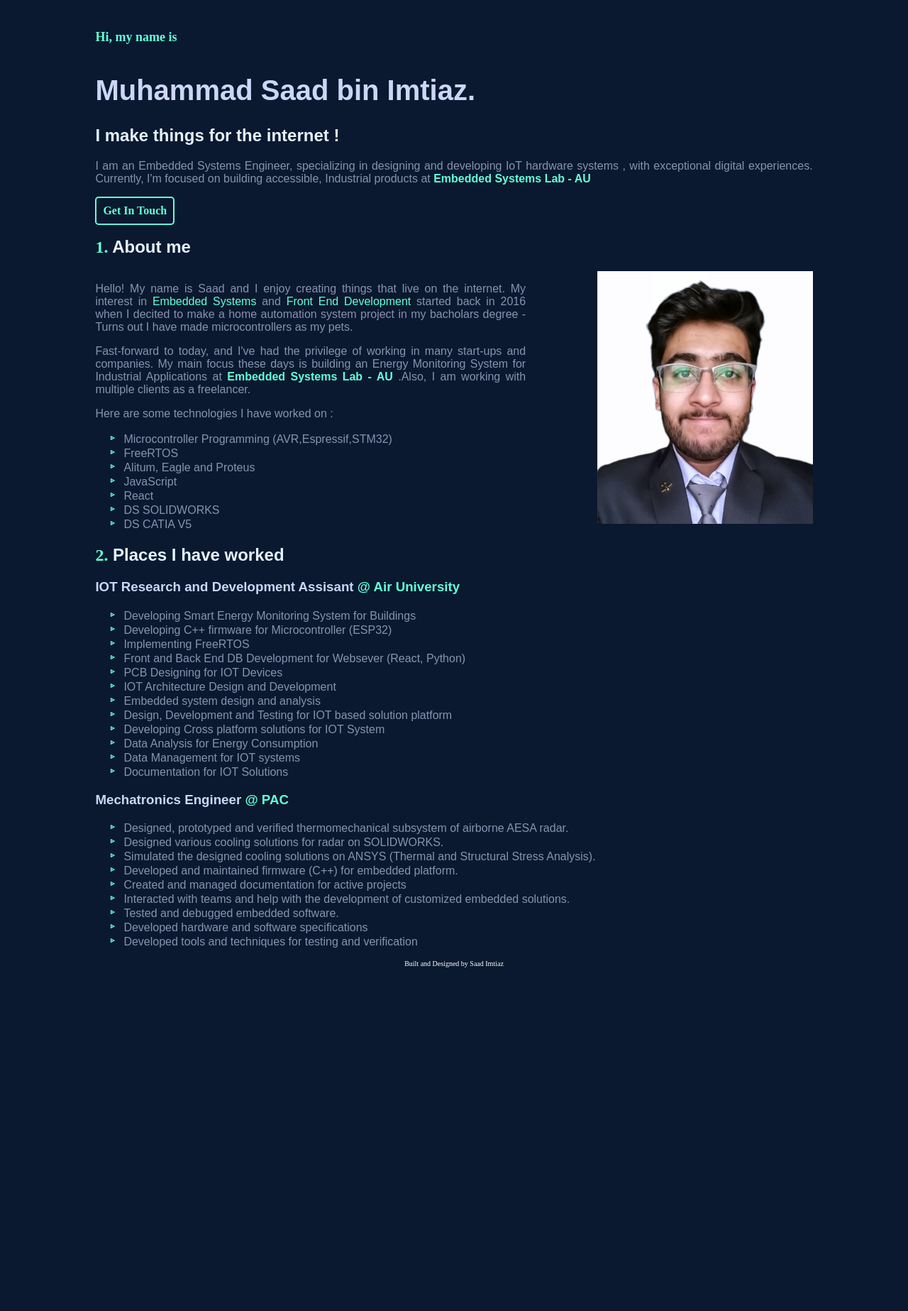
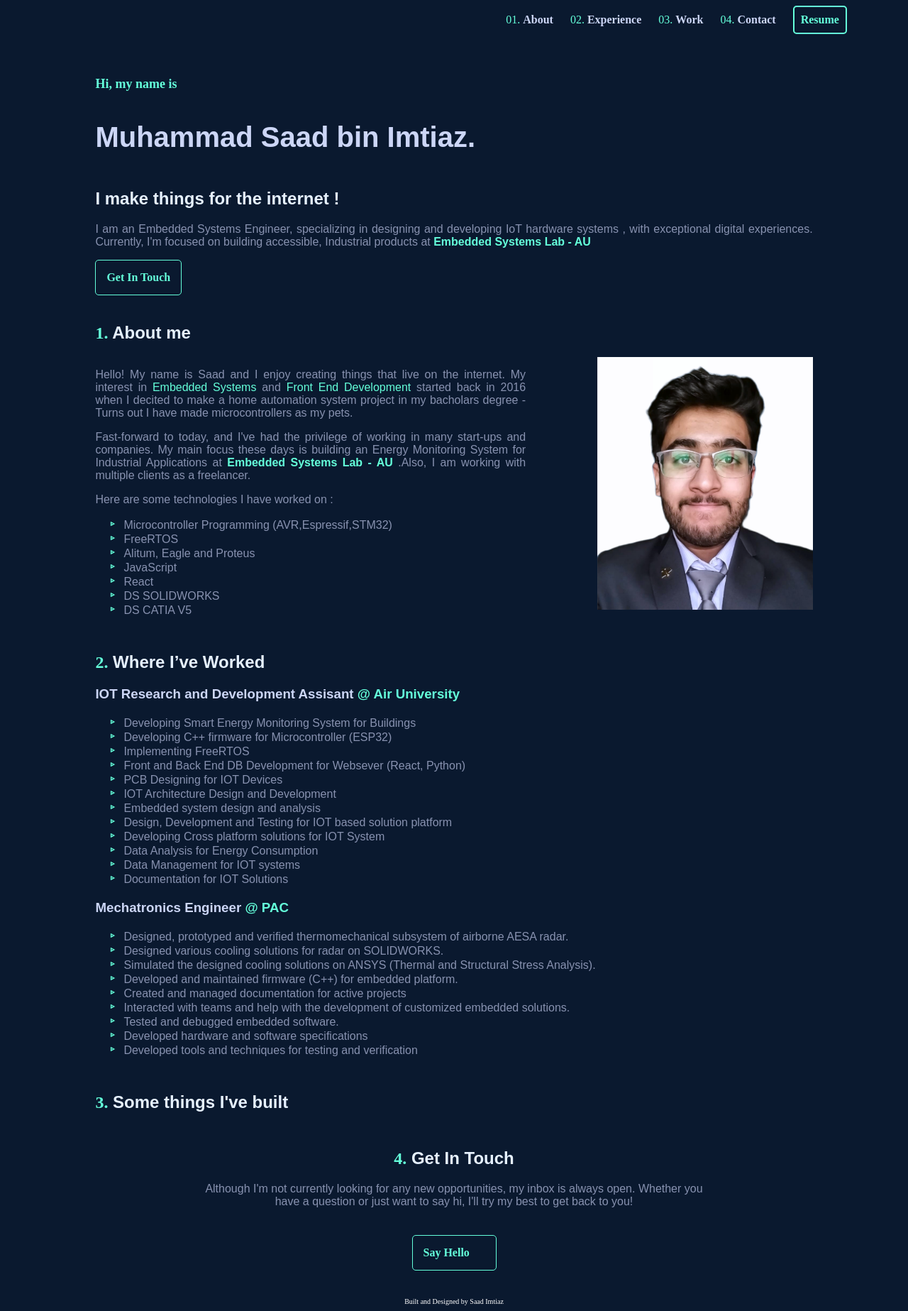
Before and after one commit to Saad-Imtiaz/my-portfolio, a plain HTML site: page index.html in a window 1280 px wide. Shown: the whole page at 71% size. Before the commit the page ends 1371 px from the top, so only its background shows below. Drawn offline with Linux system fonts and the light colour scheme.

Commit message:
added my cv , added nav bar, added contact me

```diff
--- a/index.css
+++ b/index.css
@@ -4,6 +4,47 @@
     height: 2000px;
     background-color: yellow;
 }
+.navbar {
+    display: inline-block;
+    margin-left:55%;
+}
+.navbar ul{
+    list-style-type: none;
+    margin: 0;
+    padding: 0;
+
+}
+
+
+.navbar a :hover{
+color: white;
+}
+
+.navbar li{
+    display: inline;
+    list-style: none;
+    padding: 10px;
+    }
+
+
+.Resume{
+    display: inline-block;
+    text-decoration: none;
+    color: #64ffda;
+    padding: 9px;
+    border: 2px #64ffda solid;
+    border-radius: 5px;
+}
+.Resume a{
+    text-decoration: none;
+    color: #64ffda;
+    font-family:Cascadia Mono;
+}
+
+.Resume a:hover{
+color: white;
+}
+
 .all{
 
     width: 80%;
@@ -14,8 +55,8 @@
     text-decoration: none;
     color: #64ffda;
     float: left;
-    padding: 9px;
-    border: 2px #64ffda solid;
+    padding: 15px;
+    border: 1.5px #64ffda solid;
     border-radius: 5px;
     margin: auto;
 
@@ -49,6 +90,13 @@ color: white;
     font-size: 40px;
     color: #ccd6f6;
 }
+.all h3{
+    margin-top:20px;
+}
+
+.all h2{
+    margin-top:5%;
+}
 .space{
 padding-top: 20px;
 }
@@ -67,13 +115,11 @@ a {
 a:hover{
     color: white;
 }
-li{
+.all li{
  color: #8892b0;
  list-style-image: url(images/pointer.png);
  text-align: justify;
   text-justify: inter-word;
-
-
 
 }
 
@@ -108,3 +154,31 @@ h3 {
     width: 60%;
     box-sizing: block;
 }
+
+
+
+    .contact {
+        text-align: center;
+    }
+    .contact p{
+        color: #8892b0;
+        text-align: center;
+        text-justify: none;
+        width: 70%;
+    margin : auto;
+    }
+
+    .emaillink{
+        margin:0 auto;
+        display:block;
+        width: 87px;
+        text-decoration: none;
+        color: #64ffda;
+        padding: 15px;
+        border: 1.5px #64ffda solid;
+        border-radius: 5px;
+    }
+
+    .emaillink :hover{
+    color: white;
+    }
--- a/index.html
+++ b/index.html
@@ -9,6 +9,19 @@
 
 <head>
     <link rel="stylesheet" type="text/css" href="index.css">
+<div class="navbar">
+    <ul>
+        <li><font face="Cascadia Mono,plain" color="#64ffda" >01.</font> <a href="#"><font face="Cascadia Mono,plain" color="#ccd6f6" >About</font> </a></li>
+        <li><font face="Cascadia Mono,plain" color="#64ffda" >02.</font> <a href="#"><font face="Cascadia Mono,plain" color="#ccd6f6" >Experience</font></a></li>
+        <li><font face="Cascadia Mono,plain" color="#64ffda" >03.</font> <a href="#"><font face="Cascadia Mono,plain" color="#ccd6f6" >Work</font></a></li>
+        <li><font face="Cascadia Mono,plain" color="#64ffda" >04.</font> <a href="#"><font face="Cascadia Mono,plain" color="#ccd6f6" >Contact</font></a></li>
+        <li ><a class="Resume" href="/files/mycv.pdf" target="none"> <font face="Cascadia Mono,plain" color="#64ffda" >Resume</font></a></li>
+
+    </ul>
+
+
+</div>
+
 </head>
 
 <body style="background-color: #0a192f">
@@ -16,7 +29,7 @@
 <div class="all">
 
 <div class="header">
-
+<br>
 <h6>Hi, my name is</h6>
         <h1> Muhammad Saad bin Imtiaz.</h1>
             <h2> I make things for the internet ! </h2>
@@ -71,7 +84,7 @@
             <li>DS CATIA V5</li>
             </ul>
 
-            <h2><font face="Cascadia Mono,plain" color="#64ffda" >2.</font> Places I have worked </h2>
+            <h2><font face="Cascadia Mono,plain" color="#64ffda" >2.</font> Where I’ve Worked </h2>
             <dl>
                 <h3><font color = "#ccd6f6">IOT Research and Development Assisant </font><a href="http://https://www.au.edu.pk" target="_blank">@ Air University</a></h3>
             <dt> </dt>
@@ -106,14 +119,37 @@
                     <li>Developed tools and techniques for testing and verification</li>
 
                 </ul>
+            </dl>
 
 
-            </dl>
+            <h2><font face="Cascadia Mono,plain" color="#64ffda" >3.</font> Some things I've built </h2>
+
+
+         <div class="contact">
+            <h2 ><font face="Cascadia Mono,plain" color="#64ffda" >4.</font> Get In Touch </h2>
+            <p>Although I'm not currently looking for any new opportunities,
+                 my inbox is always open. Whether you have a question or just want to say hi,
+                  I'll try my best to get back to you!</p>
+         </div>
+
+
+
     </body>
 
 </main>
 
+    <div class=space>
+        <br>
+    </div>
+
+            <a class="emaillink" href="mailto:saadimtiazsial@gmail.com"><font face="Cascadia Mono,plain" color="#64ffda">Say Hello</font></a>
+
+
 </div>
+        <div class=space>
+            <br>
+        </div>
+
 
 <div class ="footer">
     Built and Designed by Saad Imtiaz
```
Also changed, not shown: 1 other file.
